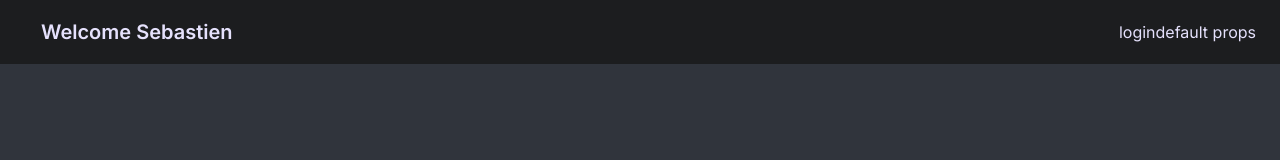
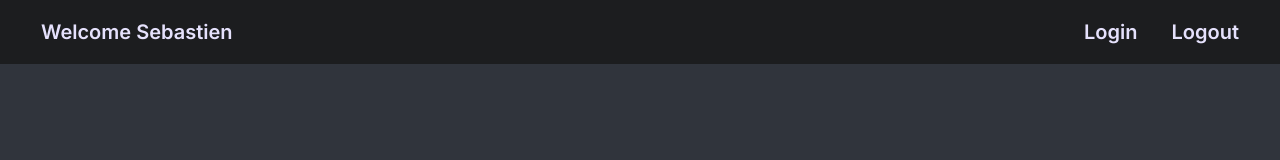
Before and after one commit to loknarb/loginTest, a Next.js app: page / in a window 1280 px wide. Shown: the top 160 px of the page. Built offline with nearby package versions, Linux system fonts and the light colour scheme.

Commit message:
init button styled

```diff
--- a/components/main/Button/index.tsx
+++ b/components/main/Button/index.tsx
@@ -5,7 +5,11 @@ interface ButtonProps {
 }
 
 const Button = ({ name }: ButtonProps) => {
-  return <button type="button">{name || "default props"}</button>;
+  return (
+    <button className="btn btn-ghost normal-case text-xl" type="button">
+      {name || "default props"}
+    </button>
+  );
 };
 
 export default Button;
--- a/components/main/Header.tsx
+++ b/components/main/Header.tsx
@@ -1,4 +1,3 @@
-import Image from "next/image";
 import React from "react";
 import Button from "./Button";
 
@@ -70,8 +69,8 @@ const Header = () => {
           </ul>
         </div>
       </div> */}
-      <Button name="login" />
-      <Button />
+      <Button name="Login" />
+      <Button name="Logout" />
     </div>
   );
 };
--- a/pages/index.tsx
+++ b/pages/index.tsx
@@ -1,6 +1,5 @@
 import Head from "next/head";
 import { Inter } from "@next/font/google";
-import { authOptions } from "./api/auth/[...nextauth]";
 import Header from "../components/main/Header";
 import Body from "../components/main/Body";
 
```
